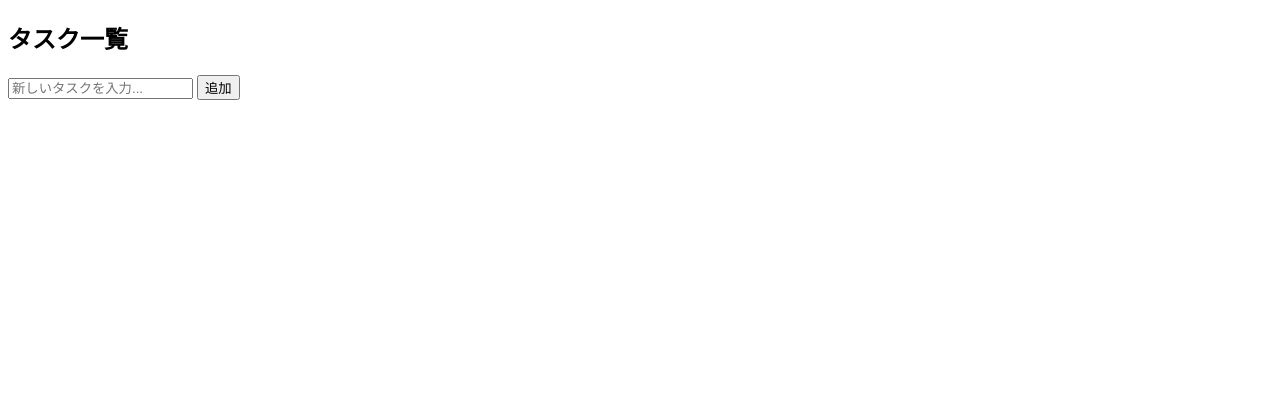
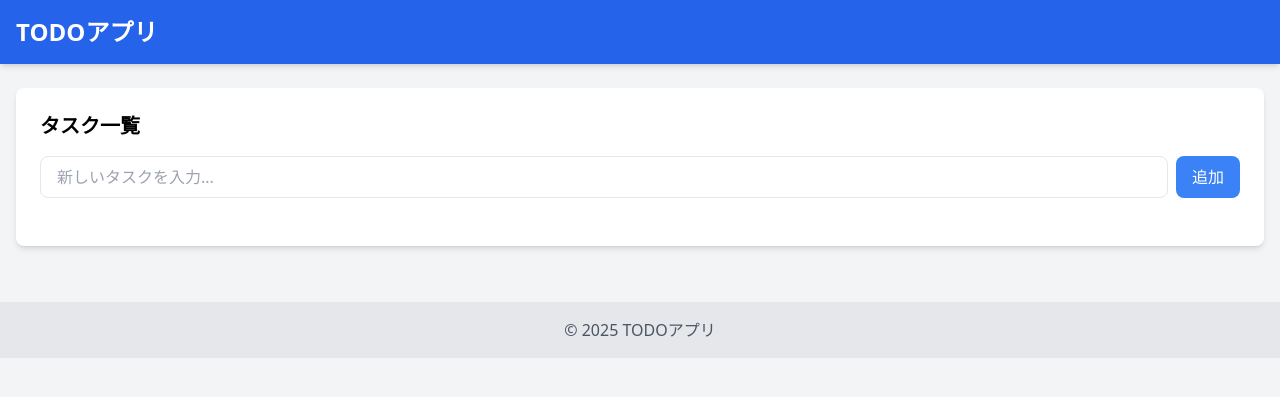
Before and after one commit to mofumofu3n/todo-kotlin-spring, a Spring app: page /todo/index in a window 1280 px wide. Shown: the top 397 px of the page. Run offline with Thymeleaf, Linux system fonts and the light colour scheme; the template is opened without the code that fills it, so the values that code supplies are empty; some libraries are stand-ins or nearby versions.

Commit message:
Fix: Integrate Thymeleaf templates with Tailwind CSS for proper icon sizing
- Modified todo/index.html and todo/form.html to include complete HTML structure with Tailwind CSS CDN
- Updated WebController to return templates directly instead of using fragment approach
- Fixes giant edit/delete icon display issue by ensuring CSS framework is properly loaded
- All SVG icons now display at correct size (h-5 w-5 classes working properly)
- Maintains consistent header/footer layout across all pages

Co-Authored-By: mofumofu3n <mofumofu3n@gmail.com>

```diff
--- a/src/main/resources/templates/todo/index.html
+++ b/src/main/resources/templates/todo/index.html
@@ -2,10 +2,22 @@
 <html xmlns:th="http://www.thymeleaf.org" lang="ja">
 <head>
     <meta charset="UTF-8">
+    <meta name="viewport" content="width=device-width, initial-scale=1.0">
     <title>TODOアプリ</title>
+    <script src="https://cdn.tailwindcss.com"></script>
+    <style>
+        [x-cloak] { display: none !important; }
+    </style>
+    <script defer src="https://unpkg.com/alpinejs@3.x.x/dist/cdn.min.js"></script>
 </head>
-<body>
-    <div th:fragment="content">
+<body class="bg-gray-100 min-h-screen">
+    <header class="bg-blue-600 text-white shadow-md">
+        <div class="container mx-auto px-4 py-4">
+            <h1 class="text-2xl font-bold">TODOアプリ</h1>
+        </div>
+    </header>
+
+    <main class="container mx-auto px-4 py-6">
         <div class="bg-white rounded-lg shadow-md p-6">
             <h2 class="text-xl font-semibold mb-4">タスク一覧</h2>
 
@@ -59,6 +71,12 @@
                 </div>
             </div>
         </div>
-    </div>
+    </main>
+
+    <footer class="bg-gray-200 py-4 mt-8">
+        <div class="container mx-auto px-4 text-center text-gray-600">
+            <p>&copy; 2025 TODOアプリ</p>
+        </div>
+    </footer>
 </body>
 </html>
```
Also changed, not shown: src/main/resources/templates/todo/form.html (+21 -3 lines).
